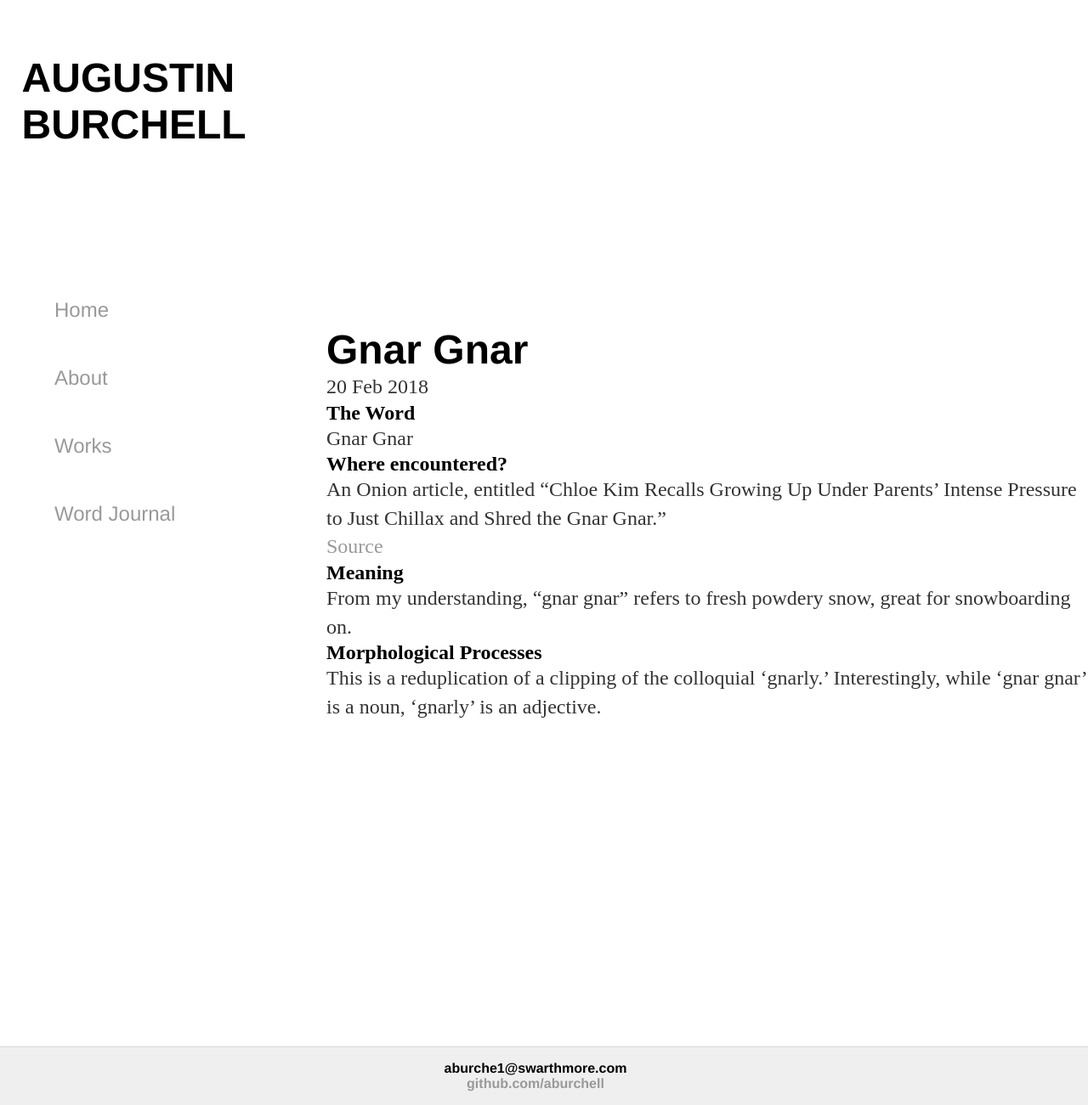
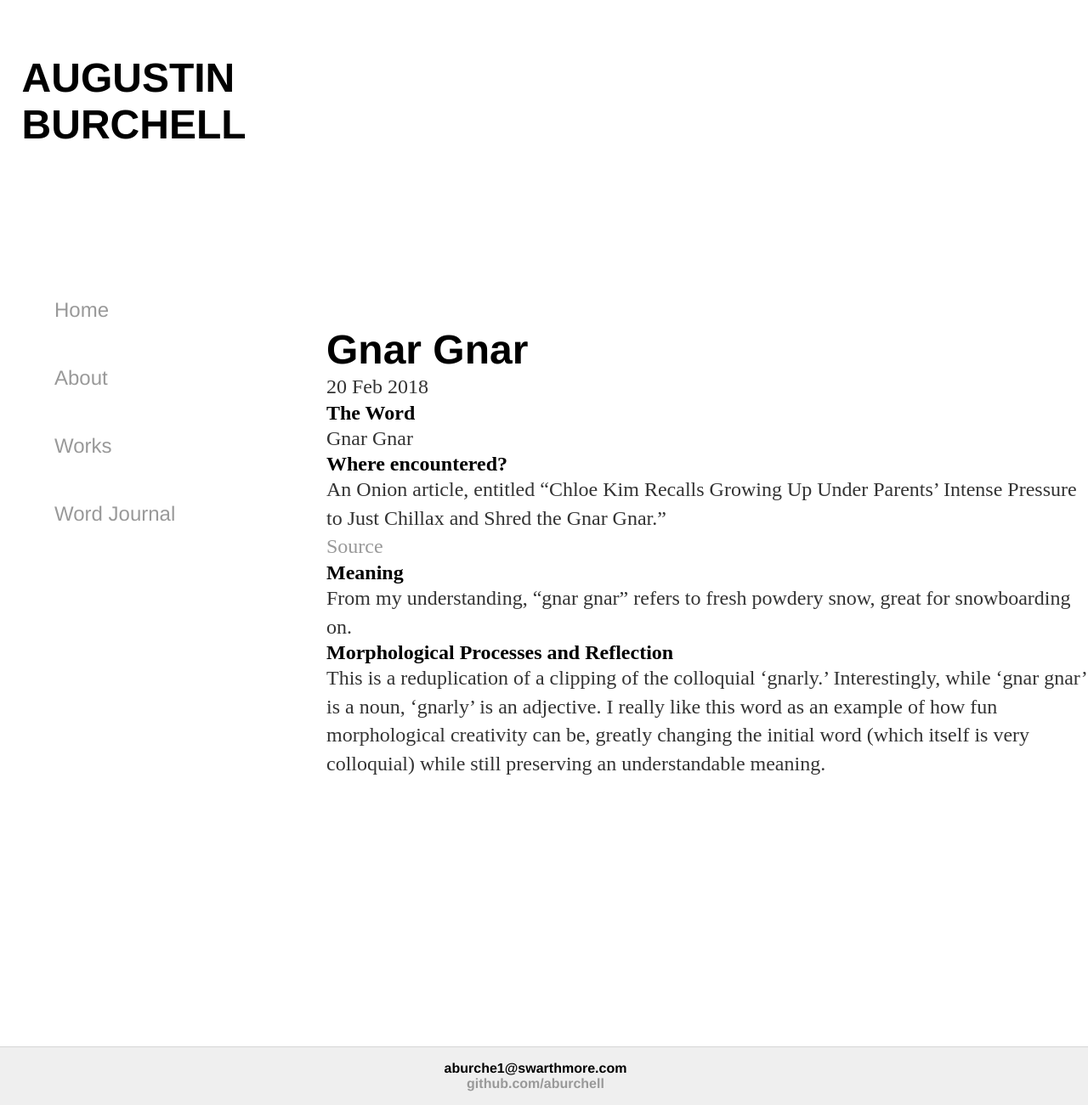
Before and after one commit to aburchell/aburchell.github.io, a Jekyll site: the page built from _posts/2018-02-20-Gnar-Gnar.md, in a window 1280 px wide and 1301 px high. Shown: the whole window at 85% size. Built offline with Jekyll 4.4.1, drawn with Linux system fonts in a browser that asks for light colours.

Commit message:
Update 2018-02-20-Gnar-Gnar.md

```diff
--- a/_posts/2018-02-20-Gnar-Gnar.md
+++ b/_posts/2018-02-20-Gnar-Gnar.md
@@ -15,5 +15,7 @@ An Onion article, entitled "Chloe Kim Recalls Growing Up Under Parents' Intense
 ## Meaning
 From my understanding, "gnar gnar" refers to fresh powdery snow, great for snowboarding on.
 
-## Morphological Processes
+## Morphological Processes and Reflection
 This is a reduplication of a clipping of the colloquial 'gnarly.' Interestingly, while 'gnar gnar' is a noun, 'gnarly' is an adjective.
+I really like this word as an example of how fun morphological creativity can be, greatly changing the initial
+word (which itself is very colloquial) while still preserving an understandable meaning.
```
